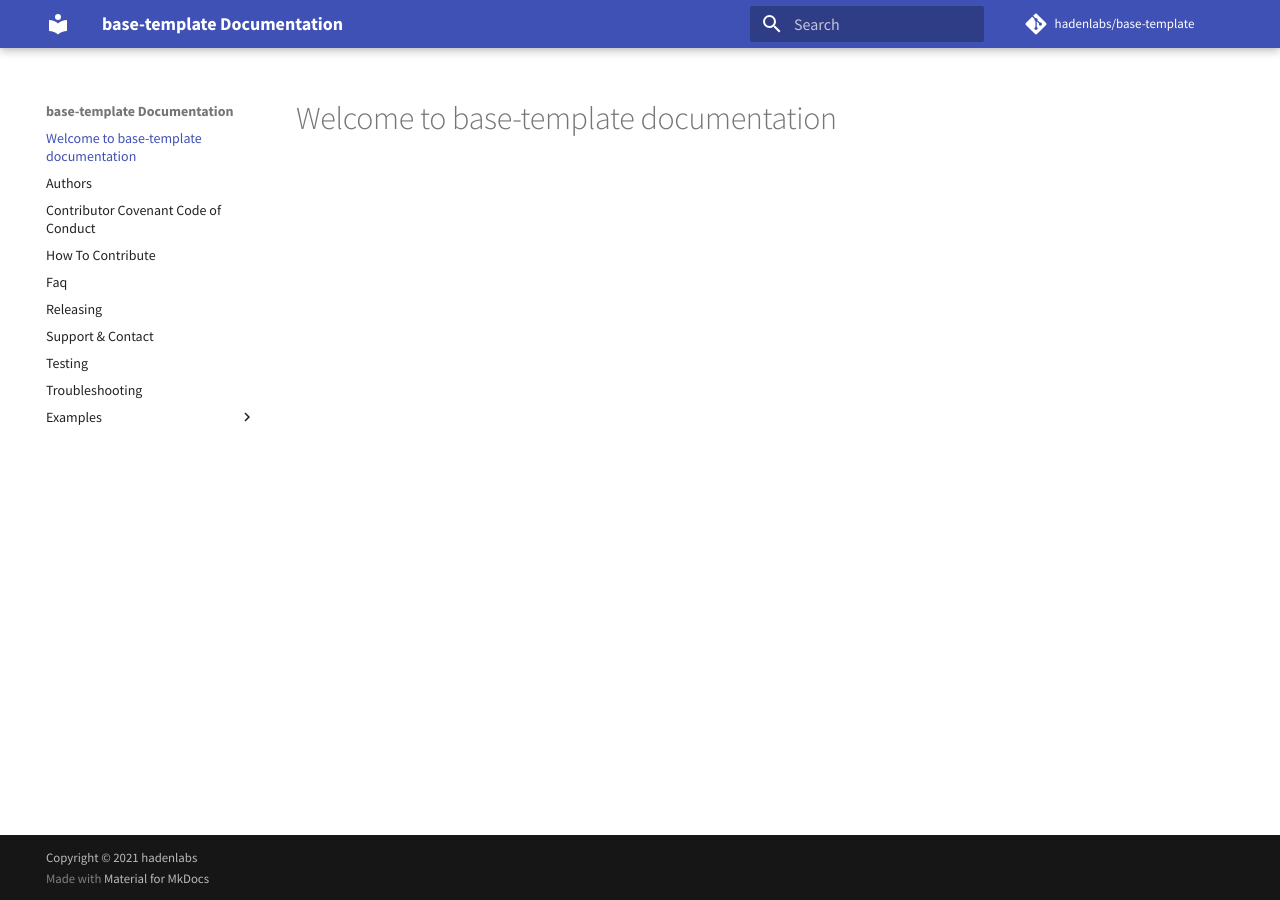
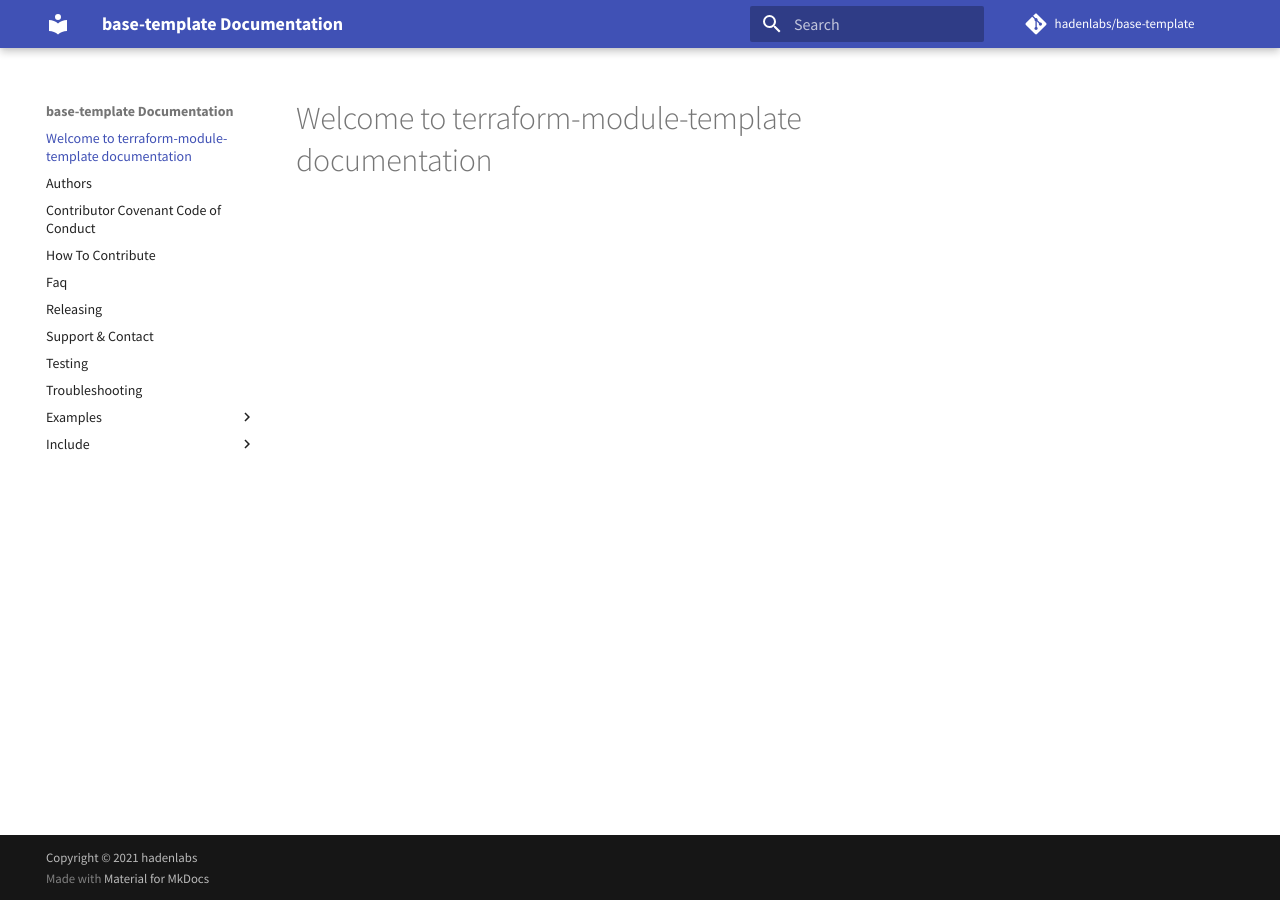
Before and after one commit to luismayta/hadenlabs-terraform-module-template, an MkDocs documentation site: the page built from docs/index.md, in a window 1280 px wide. Built offline with MkDocs 1.6.1 and Material for MkDocs 9.7.7, drawn with Linux system fonts in a browser that asks for light colours; comment, search, counter and statistics services are not loaded.

```diff
--- a/docs/index.md
+++ b/docs/index.md
@@ -1 +1 @@
-# Welcome to base-template documentation
+# Welcome to terraform-module-template documentation
--- a/docs/releasing.md
+++ b/docs/releasing.md
@@ -2,7 +2,7 @@
 
 ## Bump a new version
 
-Make a new version of base-template in the following steps:
+Make a new version of terraform-module-template in the following steps:
 
 - Make sure everything is commit to github.com.
 - Update `CHANGELOG.md` with the next version.
```
Also changed, not shown: docs/contributing.md (+4 -4 lines), docs/include/terraform.md (added, +27 -0 lines), docs/include/targets.md (added).
